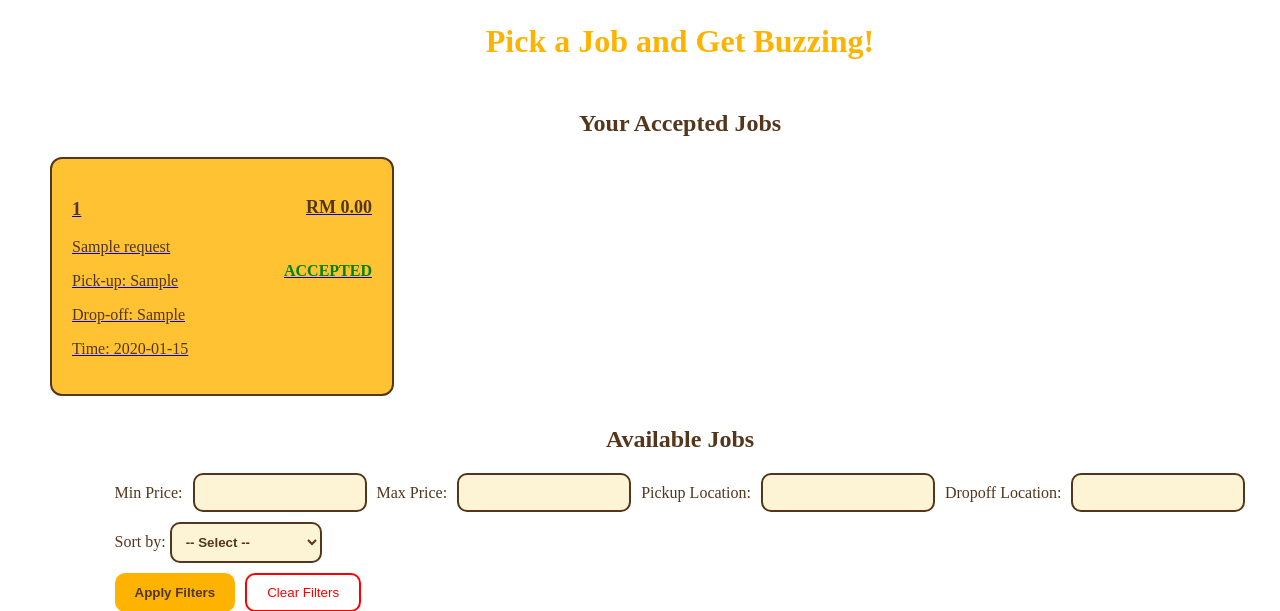
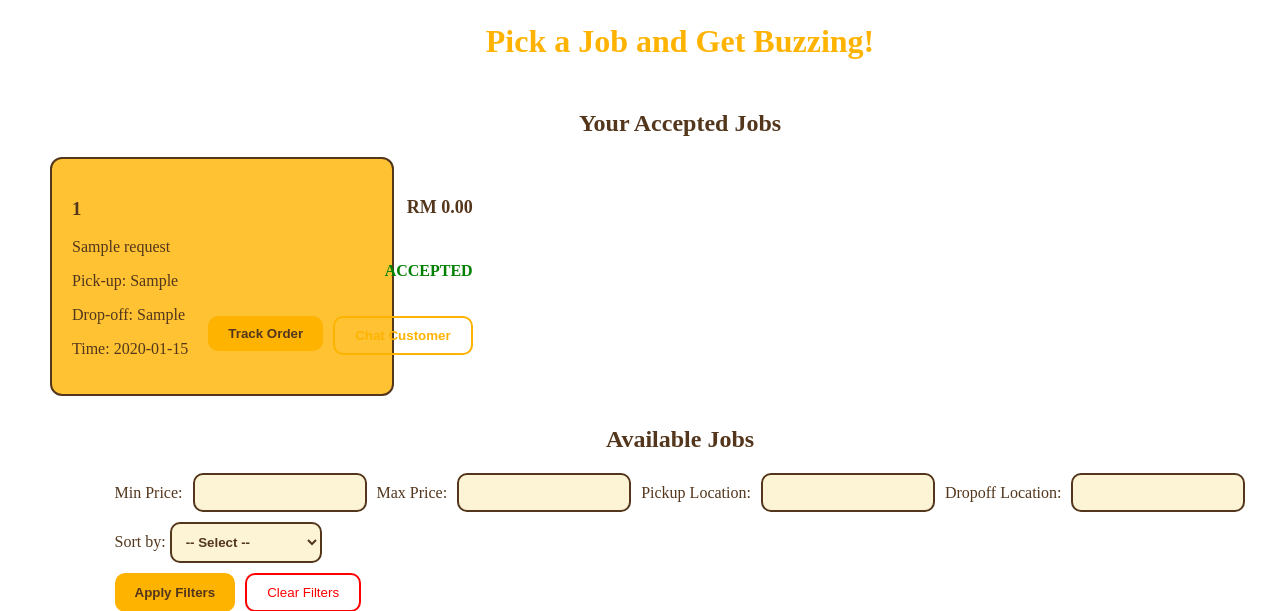
Before and after one commit to aleesssa/BeeBuzz, a Flask app: page /request/jobs in a window 1280 px wide; the page is wider, and only the part inside the window is pictured. Shown: the part 167-778 px from the top of that part. Run offline with Flask 3, Linux system fonts and the light colour scheme; a user stored in the database is signed in; tables that the repository leaves empty hold one stand-in row (values such as "Sample post").

Commit message:
added chat between cust and runner

```diff
--- a/templates/job.html
+++ b/templates/job.html
@@ -15,7 +15,6 @@
      <div class="accepted_scroll_wrapper">
      <div class="accepted_scroll">
       {% for job in accepted_jobs %}
-      <a href="{{ url_for('request_bp.track_status', request_id=job.id) }}" class="job_link">
       <div class="job_card2">
          <div class="job_info">
             <h3>{{ job.client_id }}</h3>
@@ -27,12 +26,21 @@
         <div class="right">
             <p class="price">RM {{ "%.2f"|format(job.price_offer|float) }}</p>
             <p class="status_label">ACCEPTED</p>
+            <div class ="button_row">
+                <a href="{{ url_for('request_bp.track_status', request_id=job.id) }}" class="job_link">
+                    <button class="submit_button">Track Order</button>
+                </a>
+
+                <a href="{{ url_for('chat.chat', request_id=job.id) }}">
+                     <button class="vdetails_button">Chat Customer</button>
+                </a>
+            </div>
         </div>
     </div>
     </a>
     {% endfor %}
 </div>
- </div>
+</div>
 {% else %}
 <p>You have no accepted jobs yet.</p>
 {% endif %}
```
